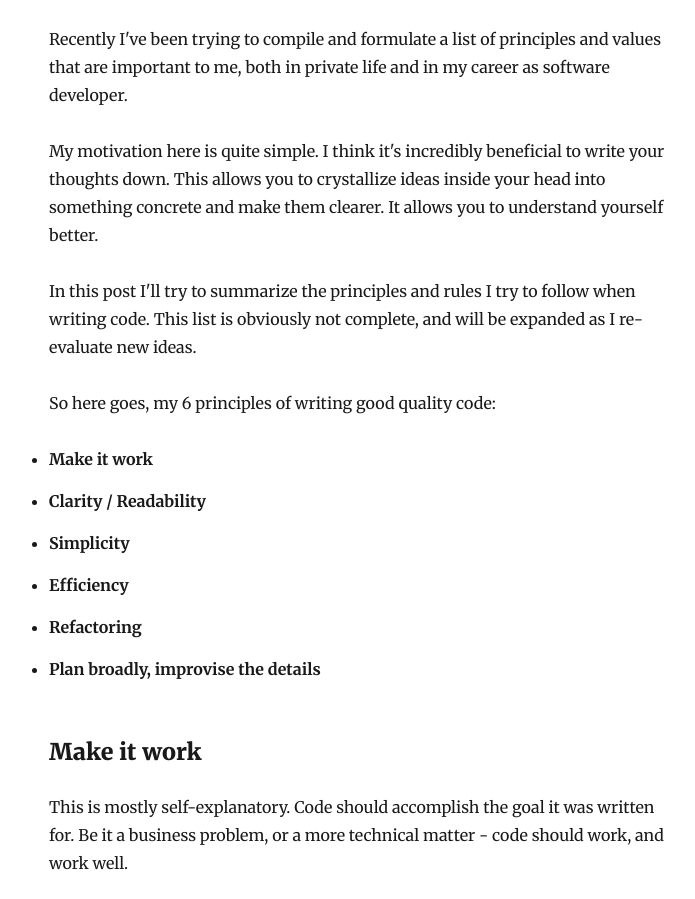
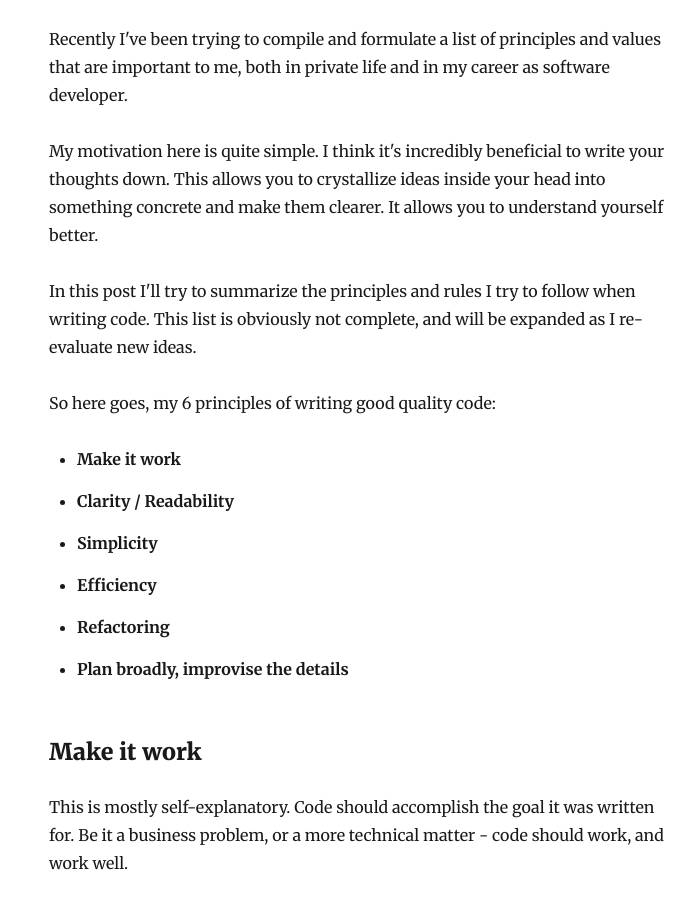
Before and after one commit to viktmv/viktmv.github.io, a Gatsby site: page /code-principles in a window 1280 px wide. Shown: the part 198-1097 px from the top of the page, without its empty margins (276-971 px from the left). Built offline with nearby package versions, Linux system fonts and the light colour scheme; Gatsby itself is replaced by a stand-in of ours; some packages are replaced by stand-ins of ours.

Commit message:
Add global layout styles

```diff
--- /dev/null
+++ b/src/components/layout.css
@@ -0,0 +1,3 @@
+ul, ol {
+  margin-left: 1.75rem;
+}
--- a/src/components/layout.js
+++ b/src/components/layout.js
@@ -2,6 +2,8 @@ import React from "react"
 import { Link } from "gatsby"
 
 import { rhythm, scale } from "../utils/typography"
+
+import './layout.css'
 
 const renderPrimaryHeader = title =>
   <h1 style={Styles.heading}>
```
